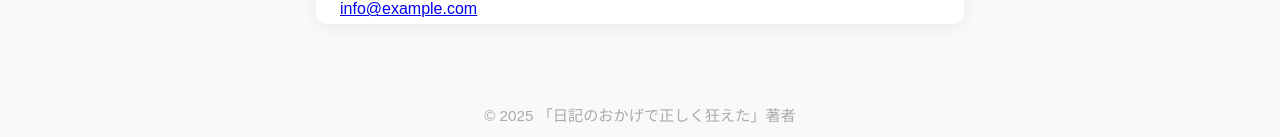
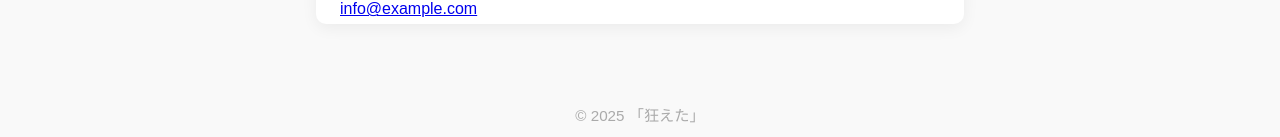
Before and after one commit to futa1020/futa, a plain HTML site: page index.html in a window 1280 px wide. Shown: the part 877-1014 px from the top of the page. Drawn offline with Linux system fonts and the light colour scheme.

Commit message:
Update index.html

```diff
--- a/index.html
+++ b/index.html
@@ -106,7 +106,7 @@
     </p>
   </main>
   <footer>
-    &copy; 2025 「日記のおかげで正しく狂えた」著者
+    &copy; 2025 「狂えた」
   </footer>
 </body>
 </html>
```
